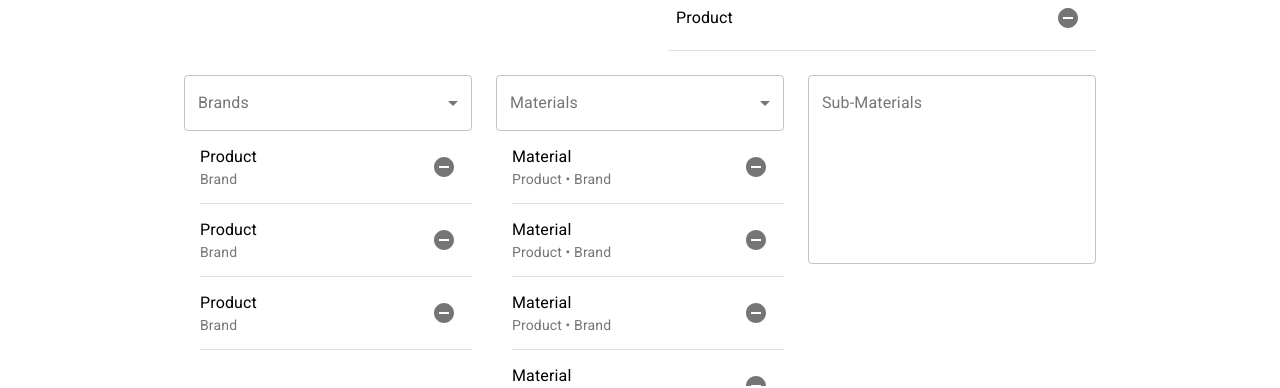
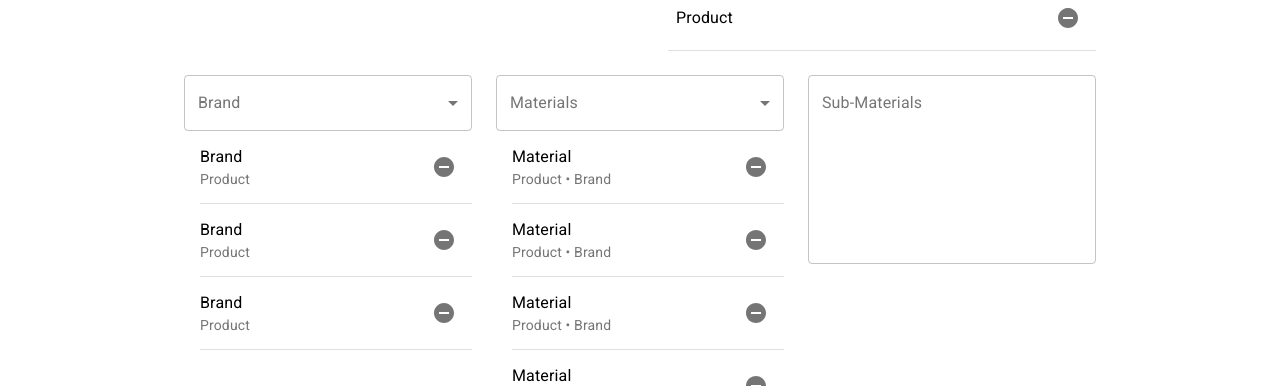
Before and after one commit to stephen-salyer/testingDART, a React (Create React App) app: page /product-eligibility-example in a window 1280 px wide. Shown: the part 243-631 px from the top of the page. Built offline with nearby package versions, Linux system fonts and the light colour scheme; the HTML template or start-up script is replaced by a standard one.

Commit message:
Example Updates

```diff
--- a/src/Components/Examples/ProductEligibility/ProductEligibilityBrands.js
+++ b/src/Components/Examples/ProductEligibility/ProductEligibilityBrands.js
@@ -16,7 +16,7 @@ export default function ProductEligibilityBrands() {
         {[1, 2, 3].map((n) => (
           <div key={n}>
             <List>
-              <ListItemText primary="Product" secondary="Brand" />
+              <ListItemText primary="Brand" secondary="Product" />
               <ListItemSecondaryAction>
                 <IconButton edge="end" aria-label="delete">
                   <RemoveCircleIcon />
--- a/src/Components/Examples/ProductEligibility/ProductEligibilityExample.js
+++ b/src/Components/Examples/ProductEligibility/ProductEligibilityExample.js
@@ -10,24 +10,59 @@ import {
   MenuItem,
   Box,
   Typography,
-  FormControlLabel,
   Container,
   TextField,
+  Button,
+  ListItemText,
 } from '@material-ui/core';
 import ProductEligibilityProduct from './ProductEligibilityProduct';
 import ProductEligibilityBrands from './ProductEligibilityBrands';
 import ProductEligibilityMaterials from './ProductEligibilityMaterials';
+import {Add} from '@material-ui/icons';
+
+const ITEM_HEIGHT = 48;
+const ITEM_PADDING_TOP = 8;
+const MenuProps = {
+  PaperProps: {
+    style: {
+      maxHeight: ITEM_HEIGHT * 4.5 + ITEM_PADDING_TOP,
+      width: 250,
+    },
+  },
+};
+
+const brandNames = [
+  {product: 'Product1', brand: 'Brand1'},
+  {product: 'Product2', brand: 'Brand2'},
+  {product: 'Product3', brand: 'Brand3'},
+  {product: 'Product4', brand: 'Brand4'},
+  {product: 'Product5', brand: 'Brand5'},
+  {product: 'Product6', brand: 'Brand6'},
+  {product: 'Product7', brand: 'Brand7'},
+  {product: 'Product8', brand: 'Brand8'},
+];
+
+const materialNames = [
+  {material: 'Material1', productBrand: 'Product1 • Brand1'},
+  {material: 'Material2', productBrand: 'Product2 • Brand2'},
+  {material: 'Material3', productBrand: 'Product3 • Brand3'},
+  {material: 'Material4', productBrand: 'Product4 • Brand4'},
+  {material: 'Material5', productBrand: 'Product5 • Brand5'},
+  {material: 'Material6', productBrand: 'Product6 • Brand6'},
+  {material: 'Material7', productBrand: 'Product7 • Brand7'},
+  {material: 'Material8', productBrand: 'Product8 • Brand8'},
+];
 
 export default function ProductEligibilityExample() {
-  const [state, setState] = React.useState({
-    checkedA: true,
-    checkedB: true,
-    checkedF: true,
-    checkedG: true,
-  });
+  const [personName, setPersonName] = React.useState([]);
+  const [materialName, setMaterialName] = React.useState([]);
 
   const handleChange = (event) => {
-    setState({...state, [event.target.name]: event.target.checked});
+    setPersonName(event.target.value);
+  };
+
+  const handleChange2 = (event) => {
+    setMaterialName(event.target.value);
   };
 
   return (
@@ -74,49 +109,56 @@ export default function ProductEligibilityExample() {
             <ProductEligibilityProduct />
           </Grid>
           <Grid item sm={12} md={4}>
-            <FormControl multiple fullWidth variant="outlined">
-              <InputLabel>Brands</InputLabel>
-              <Select label="Brands">
-                {[1, 2, 3, 4, 5, 6].map((n) => (
-                  <Box pl={2} key={n}>
-                    <FormControlLabel
-                      control={
-                        <Checkbox
-                          checked={state.checkedB}
-                          onChange={handleChange}
-                          name="checkedB"
-                          color="primary"
-                          value={10}
-                        />
-                      }
-                      label="State Name Here"
-                    />
-                  </Box>
+            <FormControl variant="outlined" fullWidth={true}>
+              <InputLabel id="demo-simple-select-outlined-label">
+                Brand
+              </InputLabel>
+              <Select
+                multiple
+                labelId="demo-simple-select-outlined-label"
+                id="demo-simple-select-outlined"
+                value={personName}
+                onChange={handleChange}
+                label="Brand"
+                MenuProps={MenuProps}
+                renderValue={(selected) => selected.join(', ')}
+              >
+                {brandNames.map(({product, brand}) => (
+                  <MenuItem key={product} value={brand}>
+                    <Checkbox checked={personName.includes(brand)} />
+                    <ListItemText primary={brand} secondary={product} />
+                  </MenuItem>
                 ))}
               </Select>
             </FormControl>
             <ProductEligibilityBrands />
           </Grid>
           <Grid item sm={12} md={4}>
-            <FormControl multiple fullWidth variant="outlined">
-              <InputLabel>Materials</InputLabel>
-              <Select label="Materials">
-                {[1, 2, 3, 4, 5, 6].map((n) => (
-                  <Box pl={2} key={n}>
-                    <FormControlLabel
-                      control={
-                        <Checkbox
-                          checked={state.checkedB}
-                          onChange={handleChange}
-                          name="checkedB"
-                          color="primary"
-                          value={10}
-                        />
-                      }
-                      label="State Name Here"
-                    />
-                  </Box>
+            <FormControl variant="outlined" fullWidth={true}>
+              <InputLabel id="demo-simple-select-outlined-label">
+                Materials
+              </InputLabel>
+              <Select
+                multiple
+                labelId="demo-simple-select-outlined-label"
+                id="demo-simple-select-outlined"
+                value={materialName}
+                onChange={handleChange2}
+                label="Materials"
+                MenuProps={MenuProps}
+                renderValue={(selected) => selected.join(', ')}
+              >
+                {materialNames.map(({material, productBrand}) => (
+                  <MenuItem key={material} value={material}>
+                    <Checkbox checked={materialName.includes(material)} />
+                    <ListItemText primary={material} secondary={productBrand} />
+                  </MenuItem>
                 ))}
+                <Box display="flex" justifyContent="center" p={1}>
+                  <Button color="primary" endIcon={<Add />}>
+                    Add Custom Material
+                  </Button>
+                </Box>
               </Select>
             </FormControl>
             <ProductEligibilityMaterials />
```
